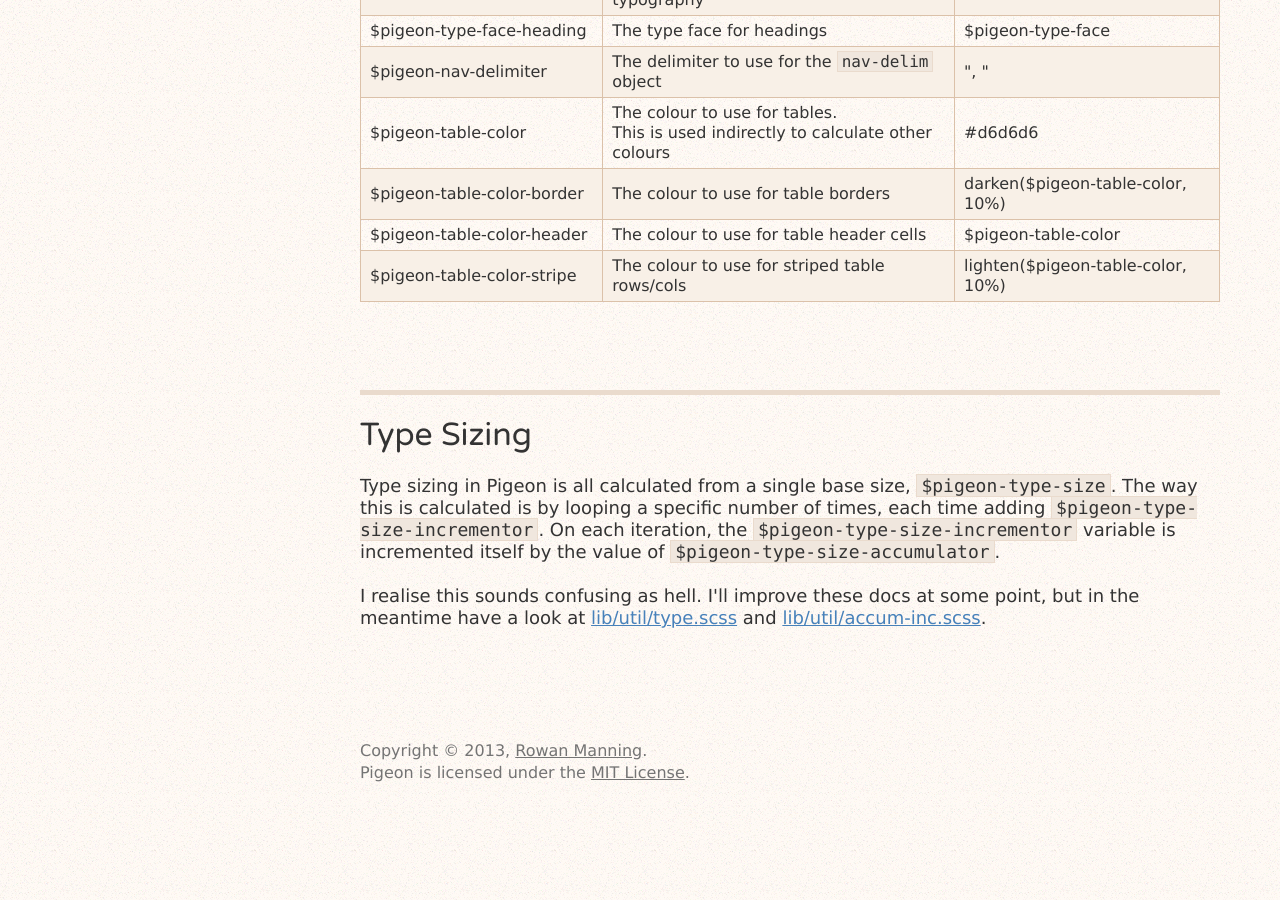
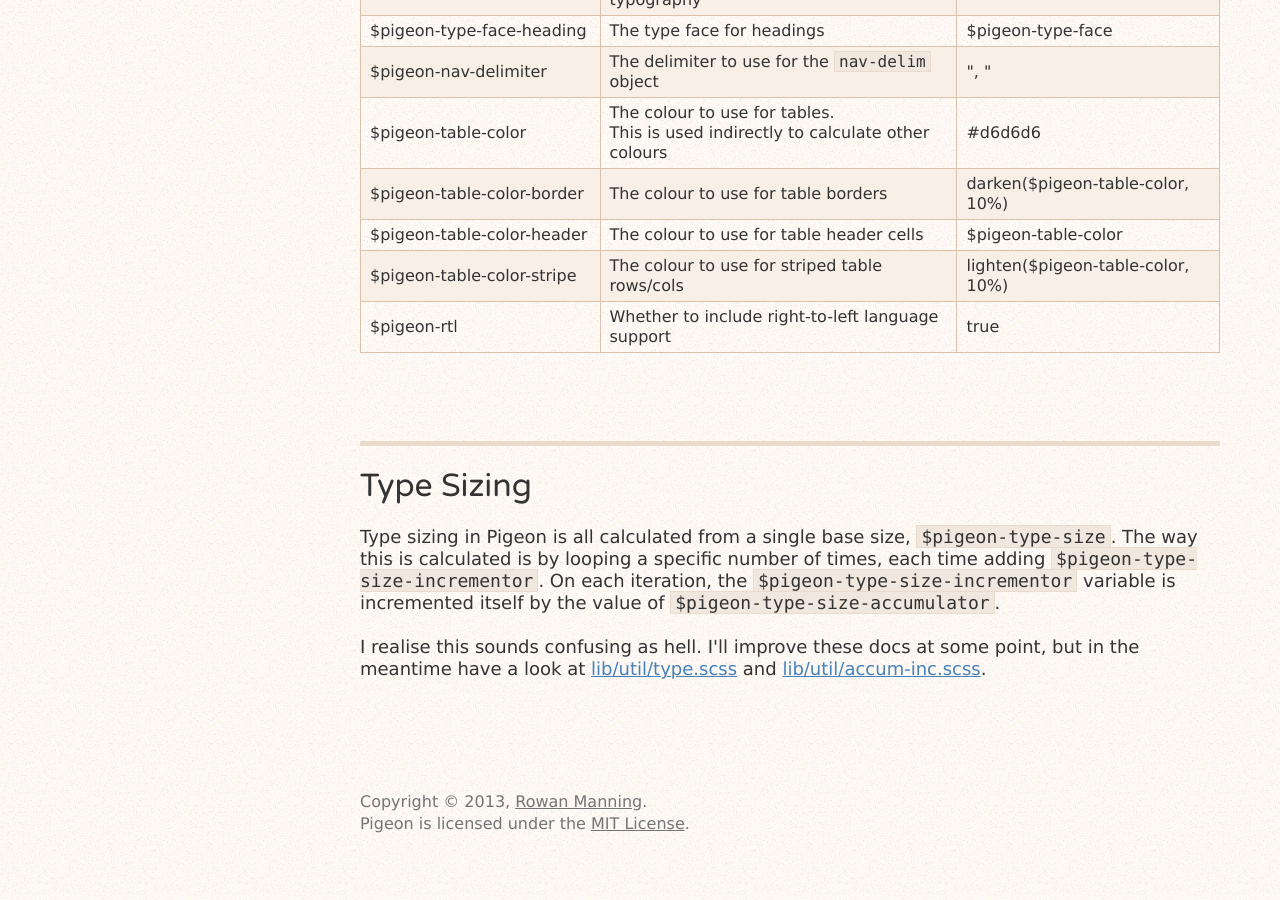
Before and after one commit to rowanmanning/pigeon, a Jekyll site: the page built from docs/config/index.html, in a window 1280 px wide and 900 px high, scrolled down 1001 px. Built offline with Jekyll 4.4.1, drawn with Linux system fonts in a browser that asks for light colours.

Commit message:
Document RTL configuration

```diff
--- a/docs/config/index.html
+++ b/docs/config/index.html
@@ -127,6 +127,12 @@ $pigeon-type-size: 16px;
                 <td>lighten($pigeon-table-color, 10%)</td>
             </tr>
 
+            <tr>
+                <td>$pigeon-rtl</td>
+                <td>Whether to include right-to-left language support</td>
+                <td>true</td>
+            </tr>
+
         </tbody>
     </table>
 
```
